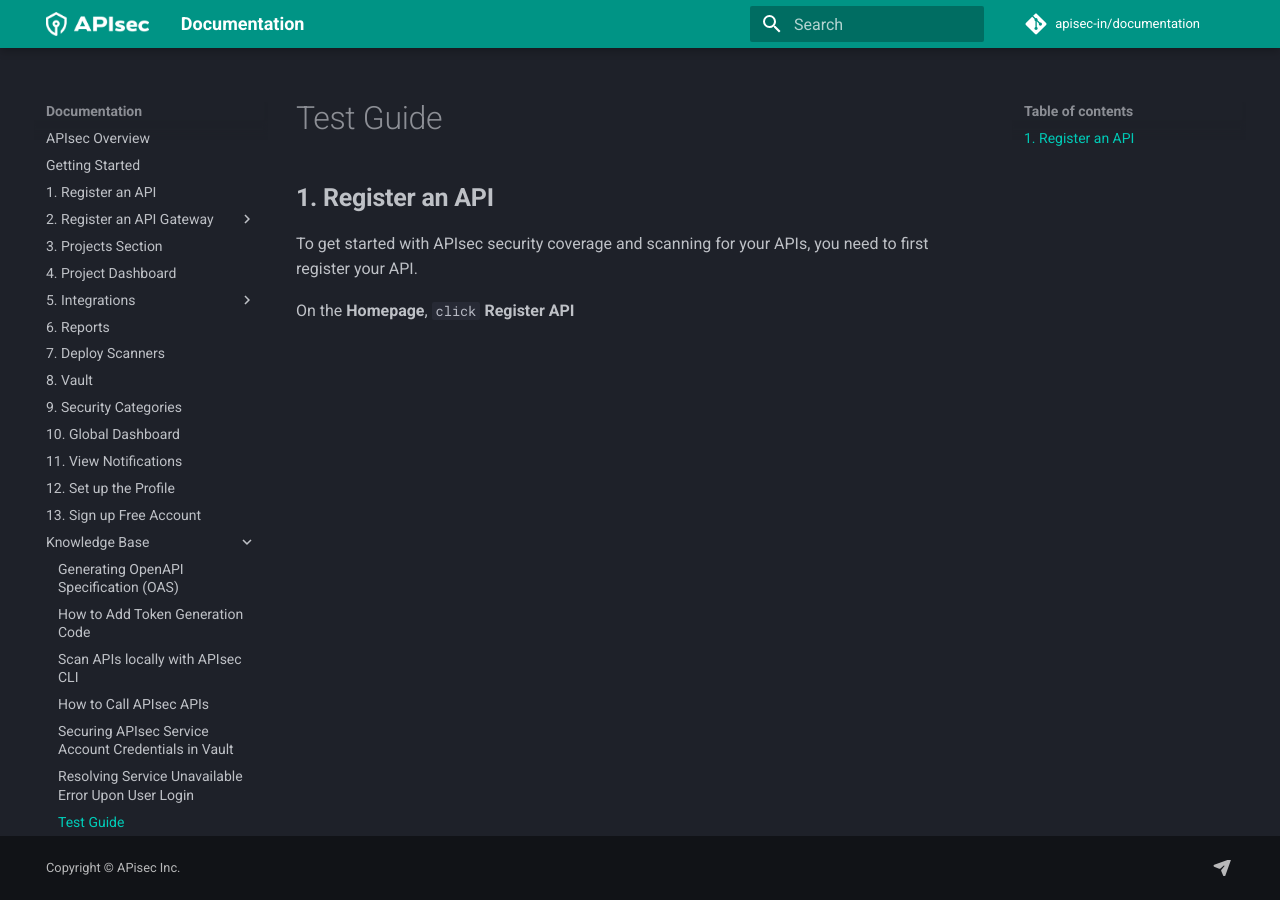
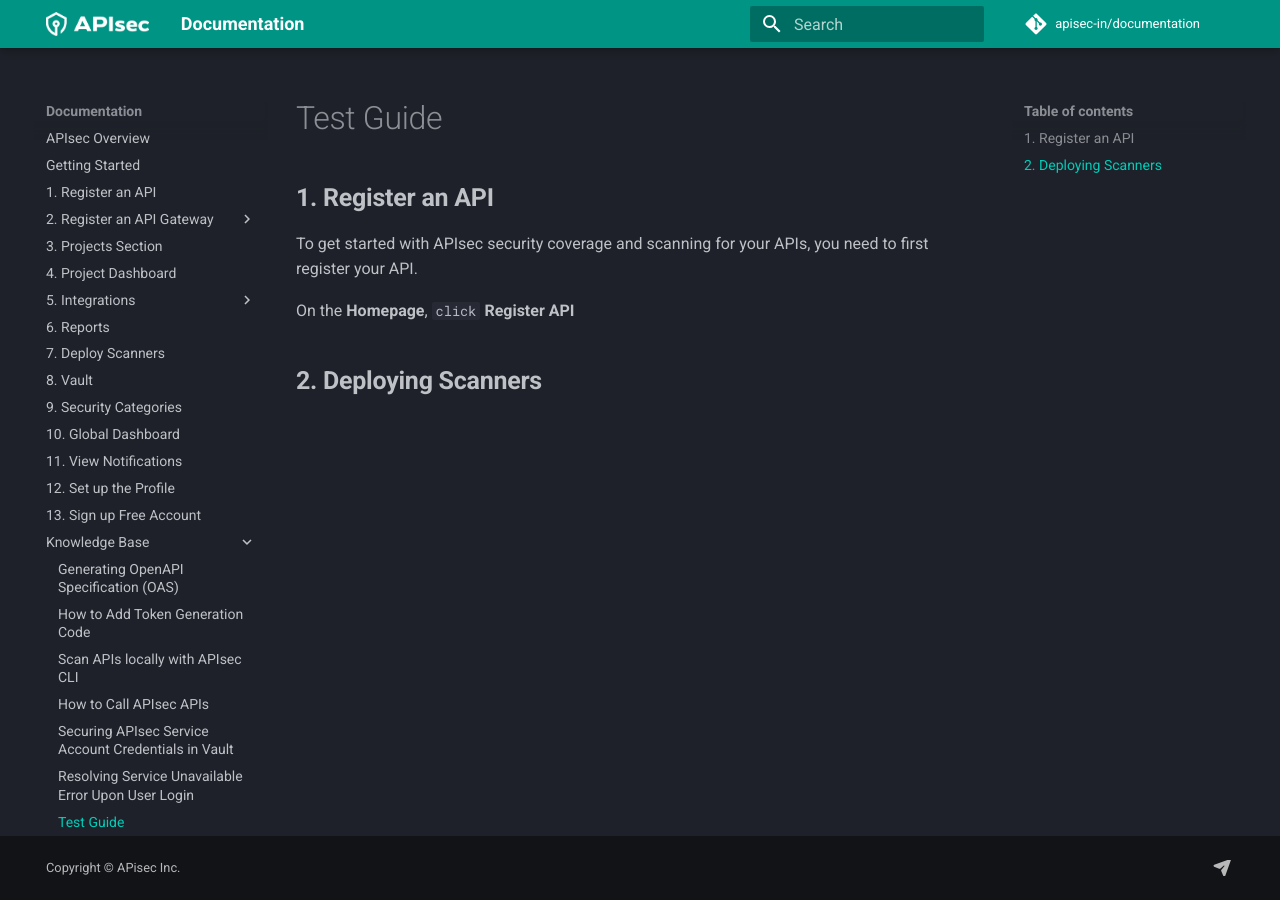
Before and after one commit to apisec-inc/documentation, an MkDocs documentation site: the page built from docs/Testguide.md, in a window 1280 px wide. Built offline with MkDocs 1.6.1 and Material for MkDocs 9.7.7, drawn with Linux system fonts in a browser that asks for light colours; comment, search, counter and statistics services are not loaded.

Commit message:
Update Testguide.md

```diff
--- a/docs/Testguide.md
+++ b/docs/Testguide.md
@@ -3,3 +3,6 @@
 To get started with APIsec security coverage and scanning for your APIs, you need to first register your API.
 
 On the **Homepage**, `click` **Register API**
+
+
+## **2. Deploying Scanners**
```
